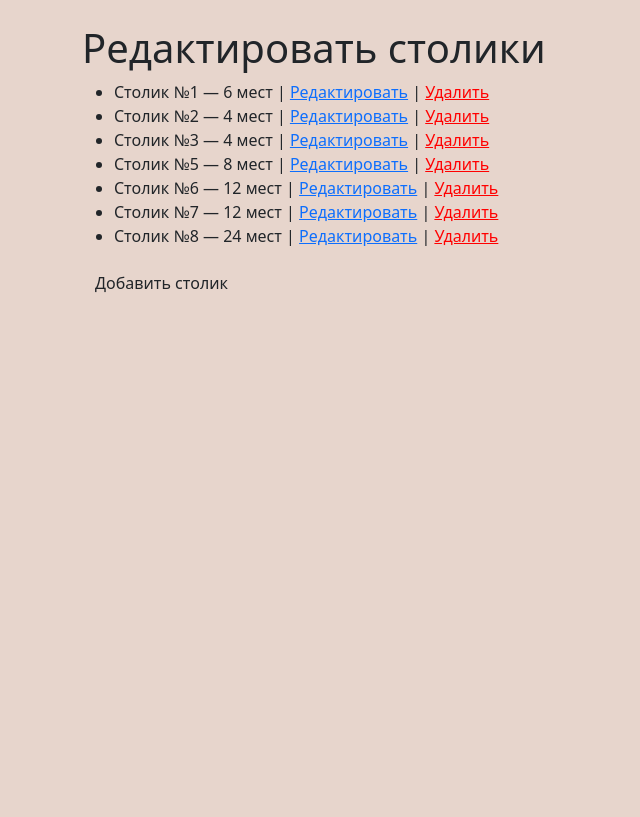
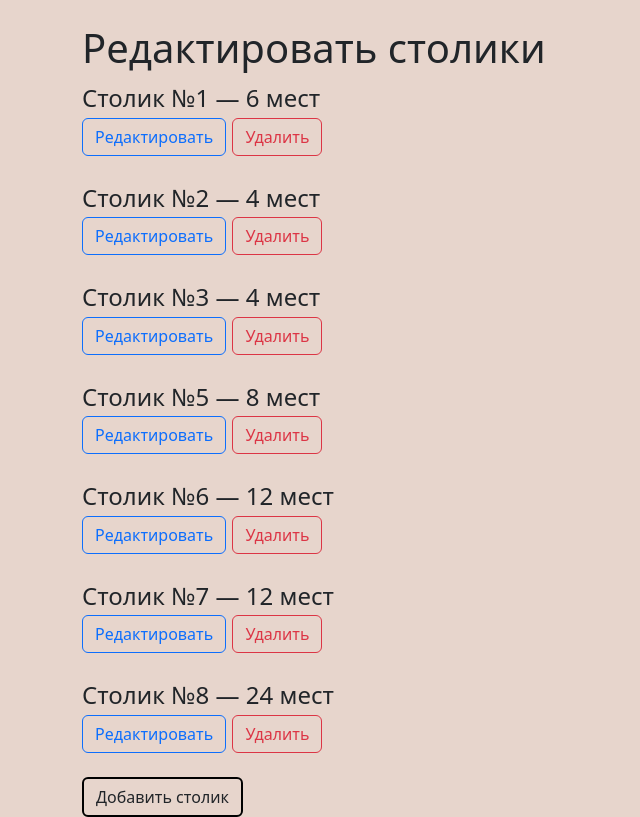
Before and after one commit to Megidenov241005/Restaurant, a Django app: page /tables/ in a window 1280 px wide. Shown: the part 56-873 px from the top of the page, without its empty margins (0-640 px from the left). Before the commit the page ends 349 px from the top, so only its background shows below. Run offline with Django 5.2, Linux system fonts and the light colour scheme; a user stored in the database is signed in; data comes from the database, SQL or seed files in the repository; both versions use the stored data as it was after the commit.

Commit message:
Последние корректировки внешнего вида

```diff
--- a/Restaurant/main/templates/edit_tables.html
+++ b/Restaurant/main/templates/edit_tables.html
@@ -2,17 +2,15 @@
 {% block content %}
 <h1>Редактировать столики</h1>
 
-<ul>
+<dl>
     {% for table in tables %}
-        <li>
-            Столик №{{ table.id }} — {{ table.seats }} мест
-            |
-            <a href="{% url 'edit_table' table.id %}">Редактировать</a>
-            |
-            <a href="{% url 'delete_table' table.id %}" style="color:red;" onclick="return confirm('Удалить столик?')">Удалить</a>
-        </li>
+        <dd style="font-size: 24px;margin-bottom: 24px;">
+            <p style="margin: 0;">Столик №{{ table.id }} — {{ table.seats }} мест</p>
+            <a href="{% url 'edit_table' table.id %}" class="btn btn-outline-primary">Редактировать</a>
+            <a href="{% url 'delete_table' table.id %}" class="btn btn-outline-danger" onclick="return confirm('Удалить столик?')">Удалить</a>
+        </dd>
     {% endfor %}
-</ul>
+</dl>
 
-<a href="{% url 'add_table' %}" class="btn">Добавить столик</a>
+<a href="{% url 'add_table' %}" class="btn btn-outline-custom">Добавить столик</a>
 {% endblock %}
```
Also changed, not shown: Restaurant/db.sqlite3.
